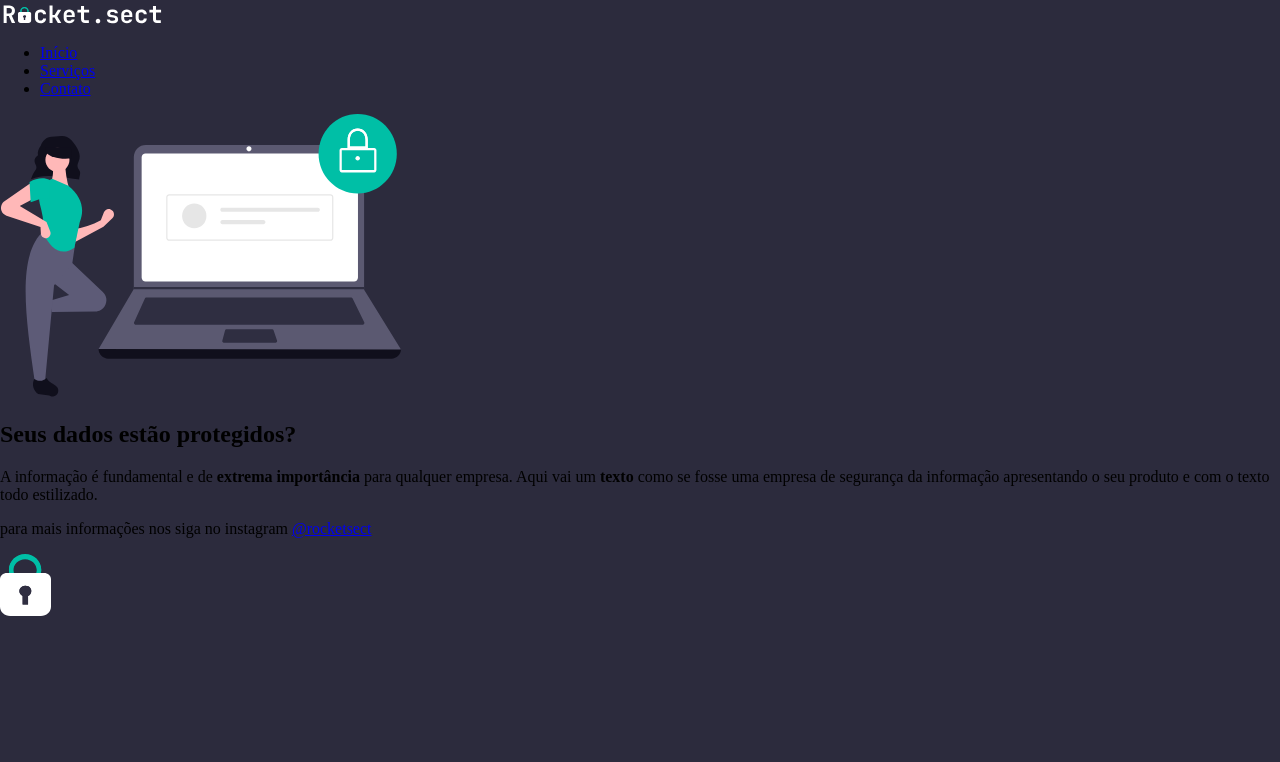
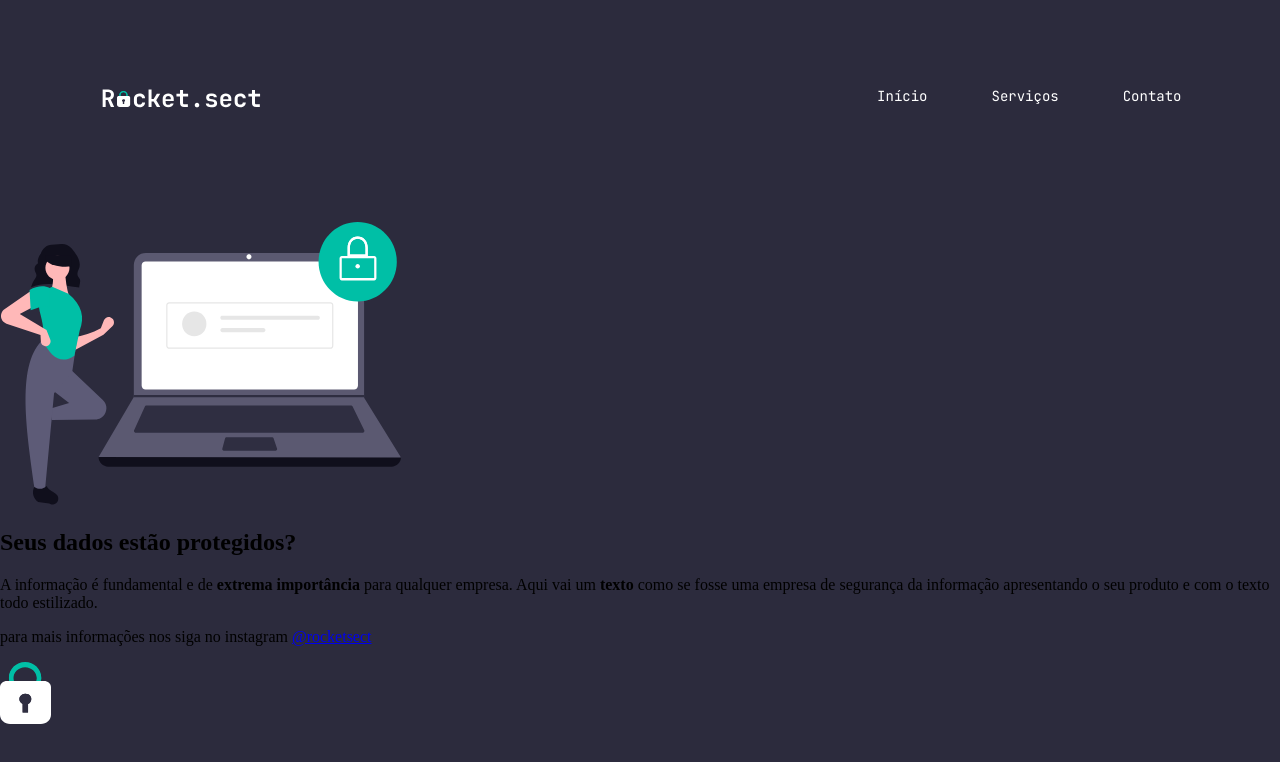
Before and after one commit to bpinheiro8/proj02Extra-Explorer, a plain HTML site: page index.html in a window 1280 px wide. Drawn offline with Linux system fonts and the light colour scheme.

Commit message:
styling nav

```diff
--- a/index.html
+++ b/index.html
@@ -3,7 +3,14 @@
   <head>
     <meta charset="UTF-8" />
     <meta name="viewport" content="width=device-width, initial-scale=1.0" />
+
+    <link rel="preconnect" href="https://fonts.googleapis.com" />
+    <link rel="preconnect" href="https://fonts.gstatic.com" crossorigin />
+
     <title>Rocket.sect</title>
+
+    <link href="https://fonts.googleapis.com/css2?family=JetBrains+Mono:wght@400;700&family=Open+Sans&display=swap" rel="stylesheet" />
+
     <link rel="stylesheet" href="style.css" />
     <link rel="shortcut icon" href="assets/padlock-decoration.svg" type="image/x-icon" />
   </head>
--- a/style.css
+++ b/style.css
@@ -1,4 +1,36 @@
+/*
+font-family: 'JetBrains Mono', monospace;
+font-family: 'Open Sans', sans-serif;
+*/
+
 body {
   margin: 0;
   background: #2c2b3d;
 }
+
+nav {
+  display: flex;
+  align-items: center;
+  justify-content: space-between;
+  width: 1083px;
+  margin: 71px auto 101px;
+}
+
+nav ul {
+  display: flex;
+  justify-content: space-between;
+  align-items: center;
+  gap: 64px;
+}
+
+nav ul li {
+  list-style: none;
+}
+
+nav ul li a {
+  font-family: "JetBrains Mono", monospace;
+  font-weight: 28px;
+  font-size: 14px;
+  color: #ffffff;
+  text-decoration: none;
+}
```
